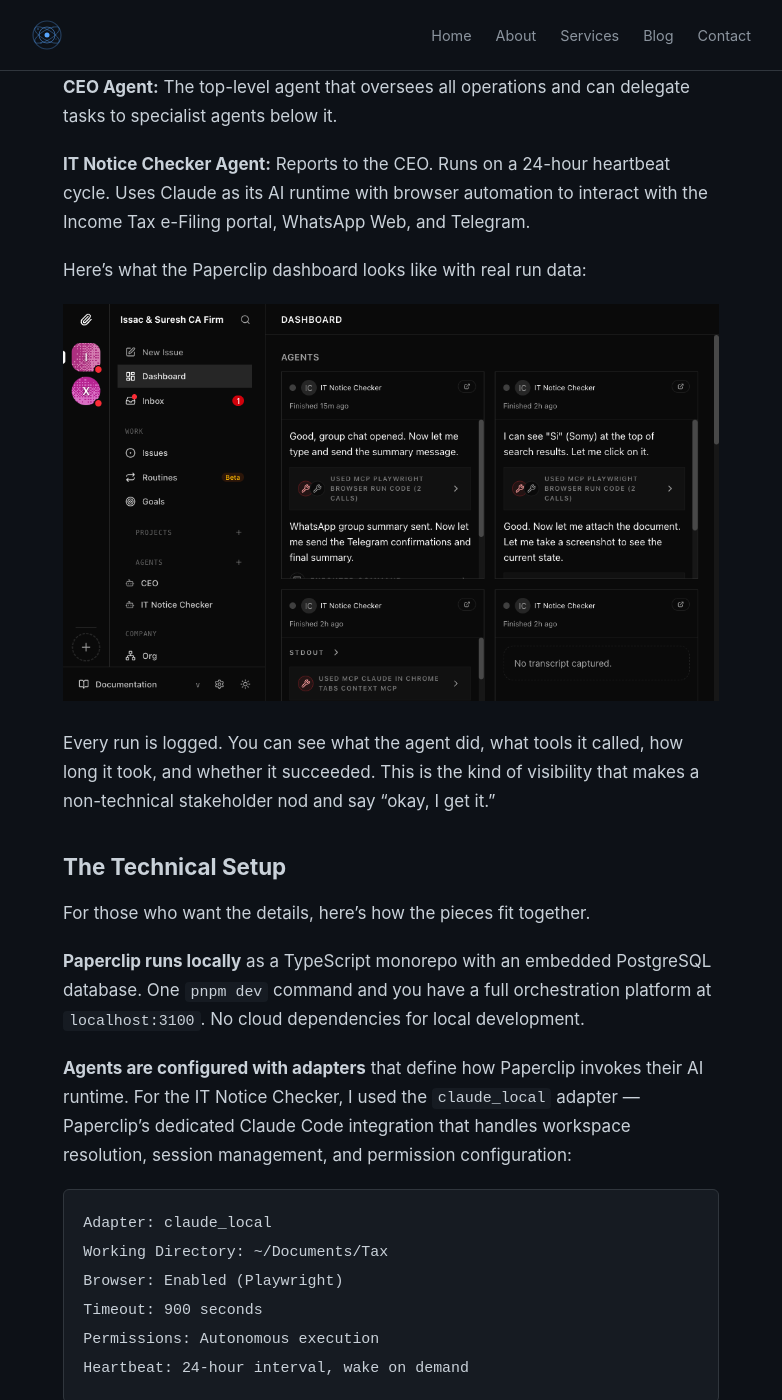
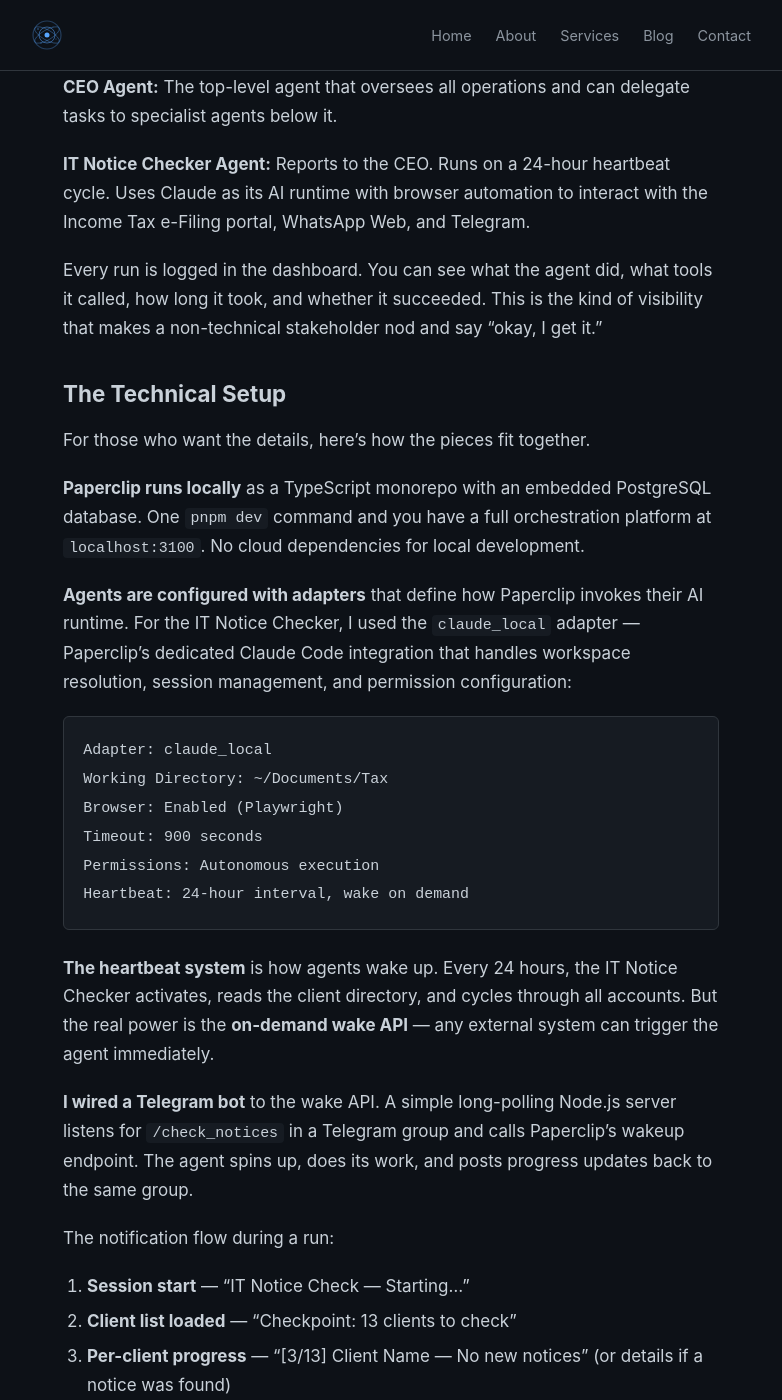
Before and after one commit to prithvi-vk/prithvi-vk.github.io, a Jekyll site: the page built from _posts/2026-04-01-the-invisible-employee-problem-paperclip.md, in a window 1280 px wide and 1400 px high, scrolled down 2468 px. Shown: the whole window, without its empty margins (249-1031 px from the left). Built offline with Jekyll 4.4.1, drawn with Linux system fonts in a browser that asks for light colours; some of the changed text lies outside the part shown.

Commit message:
Remove screenshots with client name and sensitive info from blog post
Removed dashboard, agent detail, and org chart screenshots that showed
the firm name, file paths, and session IDs. Kept only the org closeup
which has no identifying information.

Co-Authored-By: Claude Opus 4.6 (1M context) <noreply@anthropic.com>

```diff
--- a/_posts/2026-04-01-the-invisible-employee-problem-paperclip.md
+++ b/_posts/2026-04-01-the-invisible-employee-problem-paperclip.md
@@ -50,11 +50,7 @@ I stood up a Paperclip instance for the CA firm with two agents:
 
 **IT Notice Checker Agent:** Reports to the CEO. Runs on a 24-hour heartbeat cycle. Uses Claude as its AI runtime with browser automation to interact with the Income Tax e-Filing portal, WhatsApp Web, and Telegram.
 
-Here's what the Paperclip dashboard looks like with real run data:
-
-![Paperclip Dashboard showing IT Notice Checker agent runs with live transcripts](/assets/img/paperclip-dashboard.png)
-
-Every run is logged. You can see what the agent did, what tools it called, how long it took, and whether it succeeded. This is the kind of visibility that makes a non-technical stakeholder nod and say "okay, I get it."
+Every run is logged in the dashboard. You can see what the agent did, what tools it called, how long it took, and whether it succeeded. This is the kind of visibility that makes a non-technical stakeholder nod and say "okay, I get it."
 
 ## The Technical Setup
 
@@ -75,9 +71,7 @@ Heartbeat: 24-hour interval, wake on demand
 
 **The heartbeat system** is how agents wake up. Every 24 hours, the IT Notice Checker activates, reads the client directory, and cycles through all accounts. But the real power is the **on-demand wake API** — any external system can trigger the agent immediately.
 
-**I wired a Telegram bot** to the wake API. A simple long-polling Node.js server listens for `/check_notices` in a Telegram group and calls Paperclip's wakeup endpoint. The agent spins up, does its work, and posts progress updates back to the same group:
-
-![Paperclip agent detail view showing run history, invocation metadata, and session info](/assets/img/paperclip-agent-detail.png)
+**I wired a Telegram bot** to the wake API. A simple long-polling Node.js server listens for `/check_notices` in a Telegram group and calls Paperclip's wakeup endpoint. The agent spins up, does its work, and posts progress updates back to the same group.
 
 The notification flow during a run:
 1. **Session start** — "IT Notice Check — Starting..."
```
Also changed, not shown: assets/img/paperclip-agent-detail.png (deleted), assets/img/paperclip-dashboard.png (deleted), assets/img/paperclip-org-chart.png (deleted).
